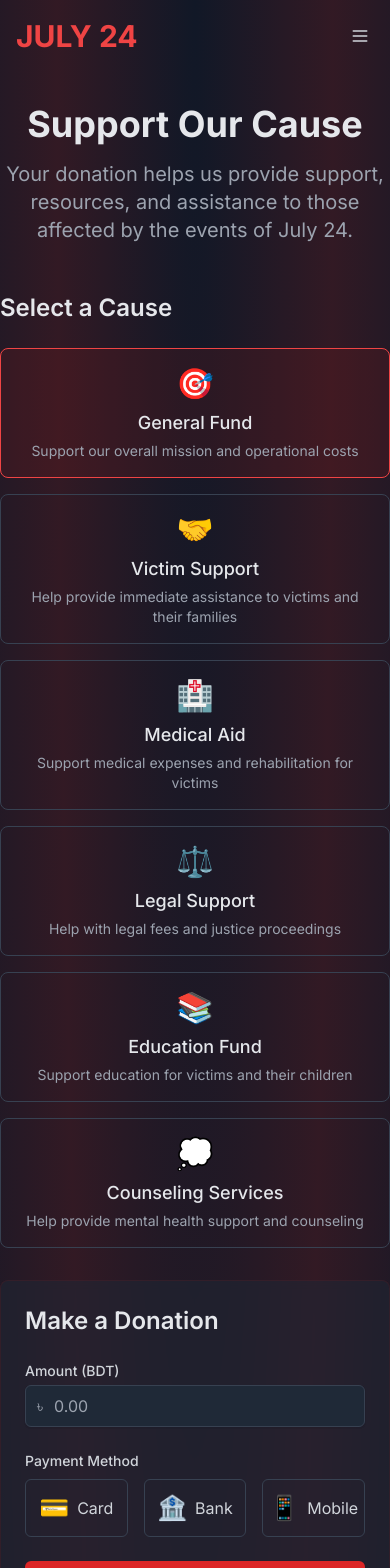
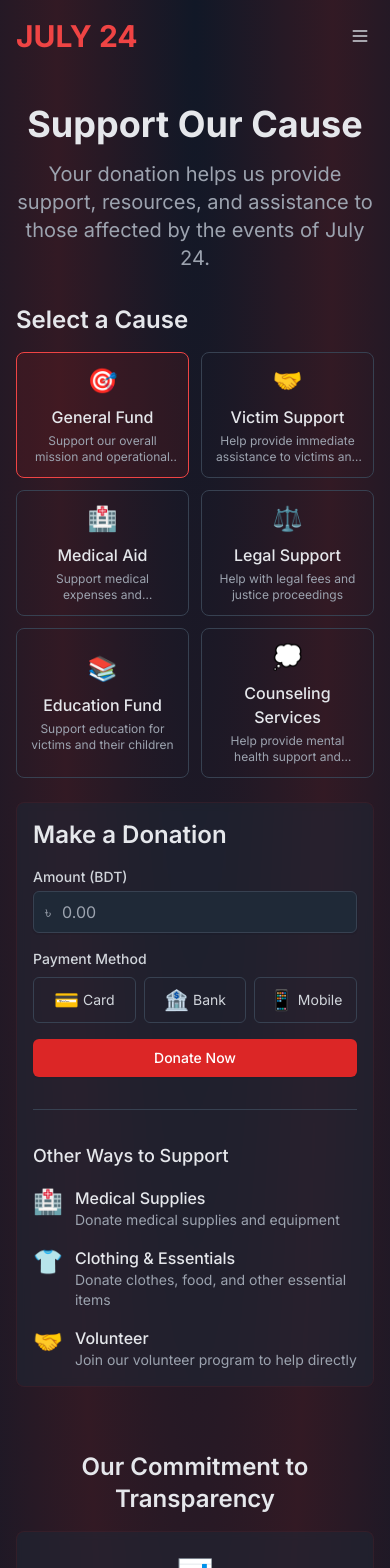
Before and after one commit to idontbyte69/JULY-24, a Next.js app: page /donate in a window 390 px wide. Shown: the top 1568 px of the page. Built offline with nearby package versions, Linux system fonts and the light colour scheme.

Commit message:
Link for registration of new victims added

```diff
--- a/src/app/donate/page.tsx
+++ b/src/app/donate/page.tsx
@@ -95,10 +95,10 @@ export default function DonatePage() {
   }
 
   return (
-    <div className="min-h-screen">
+    <div className="min-h-screen px-4">
       <div className="max-w-7xl mx-auto">
         {/* Hero Section */}
-        <div className="text-center mb-12">
+        <div className="text-center mb-8 md:mb-12">
           <h1 className="text-4xl font-bold text-gray-200 mb-4">
             Support Our Cause
           </h1>
@@ -108,37 +108,38 @@ export default function DonatePage() {
         </div>
 
         {/* Donation Options */}
-        <div className="grid grid-cols-1 md:grid-cols-2 gap-8">
+        <div className="grid grid-cols-1 md:grid-cols-2 gap-6 md:gap-8">
           {/* Left Column - Cause Selection */}
-          <div className="space-y-6">
+          <div className="space-y-4 md:space-y-6">
             <h2 className="text-2xl font-semibold text-gray-200 mb-4">
               Select a Cause
             </h2>
-            <div className="grid grid-cols-1 sm:grid-cols-2 gap-4">
+            <div className="grid grid-cols-2 md:grid-cols-2 gap-3 md:gap-4">
               {causes.map((cause) => (
                 <button
                   key={cause.id}
                   onClick={() => setSelectedCause(cause.id)}
-                  className={`p-4 rounded-lg border transition-all ${
+                  className={`p-3 md:p-4 rounded-lg border transition-all ${
                     selectedCause === cause.id
                       ? 'border-red-500 bg-red-900/20'
                       : 'border-gray-700 hover:border-red-500/50'
                   }`}
                 >
-                  <div className="text-3xl mb-2">{cause.icon}</div>
-                  <h3 className="text-lg font-medium text-gray-200">{cause.title}</h3>
-                  <p className="text-sm text-gray-400 mt-1">{cause.description}</p>
+                  <div className="text-2xl md:text-3xl mb-2">{cause.icon}</div>
+                  <h3 className="text-base md:text-lg font-medium text-gray-200">{cause.title}</h3>
+                  <p className="text-xs md:text-sm text-gray-400 mt-1 line-clamp-2">{cause.description}</p>
                 </button>
               ))}
             </div>
           </div>
 
           {/* Right Column - Donation Form */}
-          <div className="bg-gray-800/50 backdrop-blur-sm p-6 rounded-lg border border-red-900/20">
-            <h2 className="text-2xl font-semibold text-gray-200 mb-6">
+          <div className="bg-gray-800/50 backdrop-blur-sm p-4 md:p-6 rounded-lg border border-red-900/20">
+            <h2 className="text-2xl font-semibold text-gray-200 mb-4 md:mb-6">
               Make a Donation
             </h2>
-            <form onSubmit={handleSubmit} className="space-y-6">
+            <form onSubmit={handleSubmit} className="space-y-4 md:space-y-6">
+              {/* Amount Input */}
               <div>
                 <label htmlFor="amount" className="block text-sm font-medium text-gray-300">
                   Amount (BDT)
@@ -161,25 +162,26 @@ export default function DonatePage() {
                 </div>
               </div>
 
+              {/* Payment Method */}
               <div>
                 <label className="block text-sm font-medium text-gray-300 mb-2">
                   Payment Method
                 </label>
-                <div className="grid grid-cols-3 gap-4">
+                <div className="grid grid-cols-3 gap-2 md:gap-4">
                   <button
                     type="button"
                     onClick={() => {
                       setSelectedPaymentMethod('card')
                       setShowMobileBanking(false)
                     }}
-                    className={`flex items-center justify-center p-3 border rounded-md transition-colors ${
+                    className={`flex items-center justify-center p-2 md:p-3 border rounded-md transition-colors ${
                       selectedPaymentMethod === 'card'
                         ? 'border-red-500 bg-red-900/20'
                         : 'border-gray-700 hover:border-red-500/50'
                     }`}
                   >
-                    <span className="text-2xl">💳</span>
-                    <span className="ml-2 text-gray-300">Card</span>
+                    <span className="text-xl md:text-2xl">💳</span>
+                    <span className="ml-1 md:ml-2 text-sm md:text-base text-gray-300">Card</span>
                   </button>
                   <button
                     type="button"
@@ -187,14 +189,14 @@ export default function DonatePage() {
                       setSelectedPaymentMethod('bank')
                       setShowMobileBanking(false)
                     }}
-                    className={`flex items-center justify-center p-3 border rounded-md transition-colors ${
+                    className={`flex items-center justify-center p-2 md:p-3 border rounded-md transition-colors ${
                       selectedPaymentMethod === 'bank'
                         ? 'border-red-500 bg-red-900/20'
                         : 'border-gray-700 hover:border-red-500/50'
                     }`}
                   >
-                    <span className="text-2xl">🏦</span>
-                    <span className="ml-2 text-gray-300">Bank</span>
+                    <span className="text-xl md:text-2xl">🏦</span>
+                    <span className="ml-1 md:ml-2 text-sm md:text-base text-gray-300">Bank</span>
                   </button>
                   <button
                     type="button"
@@ -202,33 +204,33 @@ export default function DonatePage() {
                       setSelectedPaymentMethod('mobile')
                       setShowMobileBanking(true)
                     }}
-                    className={`flex items-center justify-center p-3 border rounded-md transition-colors ${
+                    className={`flex items-center justify-center p-2 md:p-3 border rounded-md transition-colors ${
                       selectedPaymentMethod === 'mobile'
                         ? 'border-red-500 bg-red-900/20'
                         : 'border-gray-700 hover:border-red-500/50'
                     }`}
                   >
-                    <span className="text-2xl">📱</span>
-                    <span className="ml-2 text-gray-300">Mobile</span>
+                    <span className="text-xl md:text-2xl">📱</span>
+                    <span className="ml-1 md:ml-2 text-sm md:text-base text-gray-300">Mobile</span>
                   </button>
                 </div>
               </div>
 
               {/* Mobile Banking Options */}
               {showMobileBanking && (
-                <div className="space-y-4">
+                <div className="space-y-3 md:space-y-4">
                   <h3 className="text-lg font-medium text-gray-200">Select Mobile Banking Service</h3>
-                  <div className="grid grid-cols-2 gap-4">
+                  <div className="grid grid-cols-2 gap-2 md:gap-4">
                     {mobileBankingOptions.map((option) => (
                       <button
                         key={option.id}
                         type="button"
-                        className="flex items-center justify-center p-3 border border-gray-700 rounded-md hover:border-red-500 transition-colors"
+                        className="flex items-center justify-center p-2 md:p-3 border border-gray-700 rounded-md hover:border-red-500 transition-colors"
                       >
-                        <span className="text-2xl mr-2">{option.icon}</span>
+                        <span className="text-xl md:text-2xl mr-2">{option.icon}</span>
                         <div className="text-left">
-                          <div className="text-gray-200 font-medium">{option.name}</div>
-                          <div className="text-sm text-gray-400">{option.number}</div>
+                          <div className="text-sm md:text-base text-gray-200 font-medium">{option.name}</div>
+                          <div className="text-xs md:text-sm text-gray-400">{option.number}</div>
                         </div>
                       </button>
                     ))}
--- a/src/app/sign-in/page.tsx
+++ b/src/app/sign-in/page.tsx
@@ -31,10 +31,10 @@ export default function SignInPage() {
   }
 
   return (
-    <div className="min-h-screen flex items-center justify-center py-12 px-4 sm:px-6 lg:px-8">
-      <div className="max-w-md w-full space-y-8">
+    <div className="min-h-screen flex items-topr justify-center py-24 px-4 sm:px-6 lg:px-8">
+      <div className="max-w-md w-full space-y-4">
         <div>
-          <h2 className="mt-6 text-center text-3xl font-extrabold text-gray-200">
+          <h2 className="text-center text-3xl font-extrabold text-gray-200">
             Sign in to your account
           </h2>
           <p className="mt-2 text-center text-sm text-gray-400">
@@ -44,7 +44,7 @@ export default function SignInPage() {
             </Link>
           </p>
         </div>
-        <form className="mt-8 space-y-6" onSubmit={handleSubmit}>
+        <form className="mt-6 space-y-4" onSubmit={handleSubmit}>
           <div className="rounded-md shadow-sm -space-y-px">
             <div>
               <label htmlFor="email-address" className="sr-only">
--- a/src/app/victims/page.tsx
+++ b/src/app/victims/page.tsx
@@ -47,6 +47,38 @@ export default function VictimsPage() {
           </p>
         </div>
       </section>
+
+      {/* Add Victim Notice */}
+      <div className="container mx-auto px-4 mb-8">
+        <div className="bg-gray-800/50 backdrop-blur-sm border border-red-900/20 rounded-lg p-6 text-center">
+          <h3 className="text-xl font-semibold text-gray-100 mb-3">
+            Do you know someone affected by the JULY-24 incident?
+          </h3>
+          <p className="text-gray-300 mb-4">
+            If you have information about someone who was affected by this incident and would like to add them to our records,
+            please sign in to submit their details. We verify all submissions to maintain accuracy.
+          </p>
+          <Link
+            href="/sign-in"
+            className="inline-flex items-center text-red-500 hover:text-red-400 font-medium"
+          >
+            <span>Sign in to add victim information</span>
+            <svg
+              className="w-5 h-5 ml-2"
+              fill="none"
+              stroke="currentColor"
+              viewBox="0 0 24 24"
+            >
+              <path
+                strokeLinecap="round"
+                strokeLinejoin="round"
+                strokeWidth={2}
+                d="M17 8l4 4m0 0l-4 4m4-4H3"
+              />
+            </svg>
+          </Link>
+        </div>
+      </div>
 
       {/* Main Content */}
       <section className="py-16">
```
